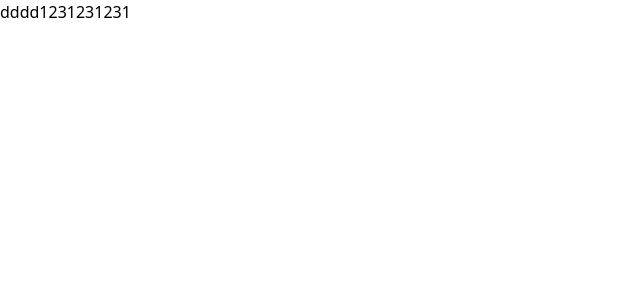
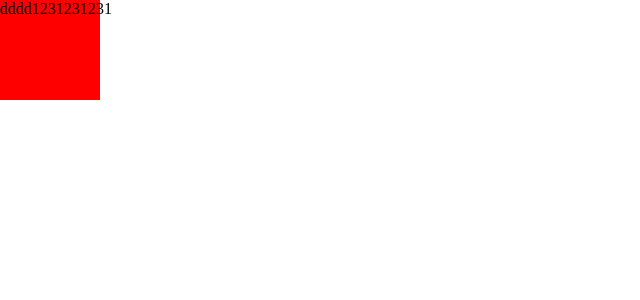
Before and after one commit to codestates-seb/seb42_main_006, a React (Create React App) app in the folder client/: page / in a window 1280 px wide. Shown: the top 300 px of the page, without its empty margins (0-640 px from the left). Built offline with nearby package versions, Linux system fonts and the light colour scheme.

Commit message:
[fix]스타일컴포넌트 교체

```diff
--- a/client/postcss.config.js
+++ /dev/null
@@ -1,6 +0,0 @@
-module.exports = {
-  plugins: {
-    tailwindcss: {},
-    autoprefixer: {},
-  },
-}
--- a/client/src/App.tsx
+++ b/client/src/App.tsx
@@ -1,5 +1,13 @@
+import styled from "styled-components";
+
+const Jjmang = styled.div`
+  height: 100px;
+  width: 100px;
+  background-color: red;
+`;
+
 function App() {
-  return <div className="App">dddd1231231231</div>;
+  return <Jjmang className="App">dddd1231231231</Jjmang>;
 }
 
 export default App;
--- a/client/src/index.css
+++ b/client/src/index.css
@@ -1,8 +1,3 @@
-@tailwind base;
-@tailwind components;
-@tailwind utilities;
-
 body {
   margin: 0;
-
 }
--- a/client/tailwind.config.js
+++ /dev/null
@@ -1,12 +0,0 @@
-/** @type {import('tailwindcss').Config} */
-module.exports = {
-  content: ["./src/**/*.{js,jsx,ts,tsx}"],
-  theme: {
-    extend: {
-      colors: {
-        "default-pink": "#ff3366",
-      },
-    },
-  },
-  plugins: [],
-};
```
Also changed, not shown: client/package.json (+3 -4 lines), 2 other files (tests, documents, lock files or other folders).
